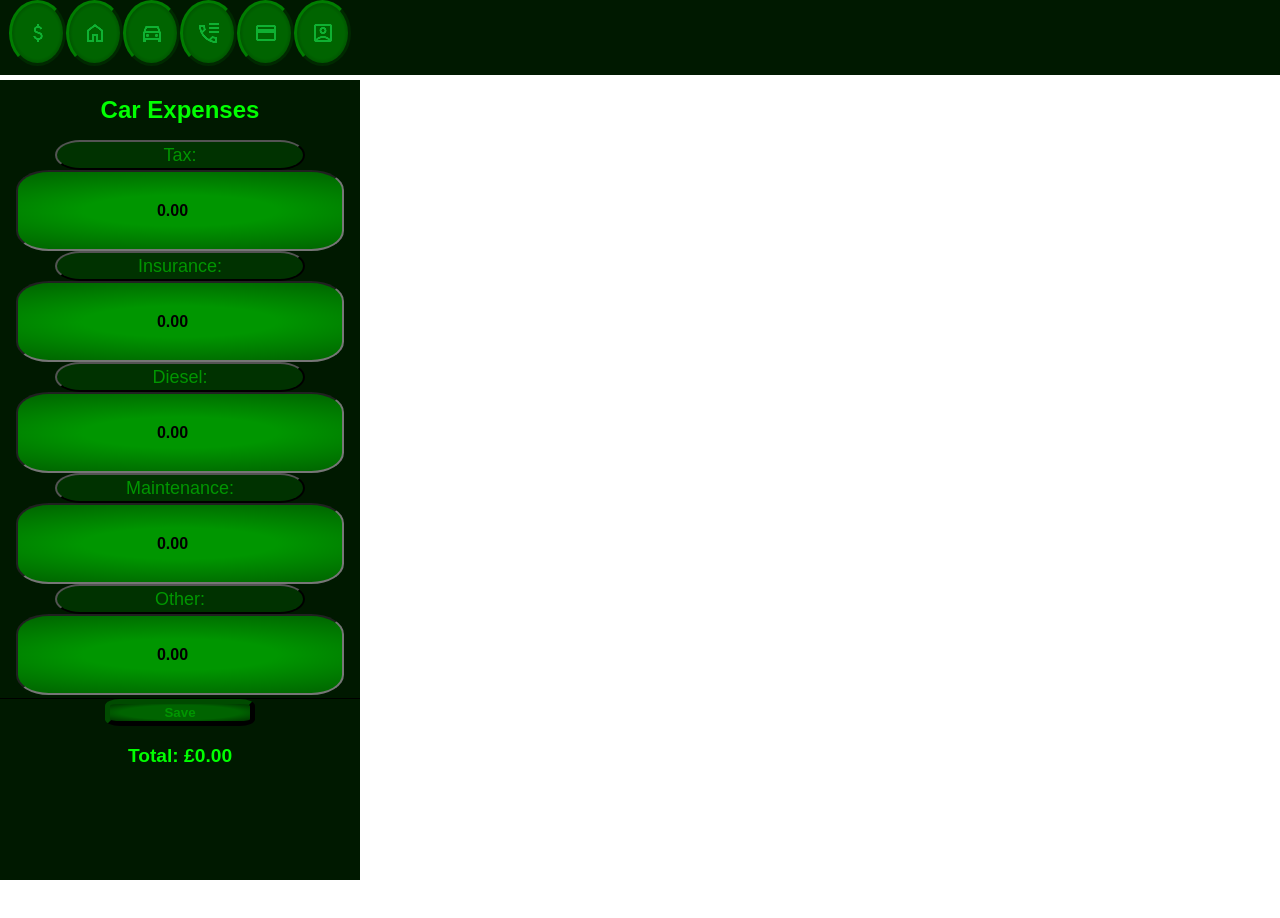
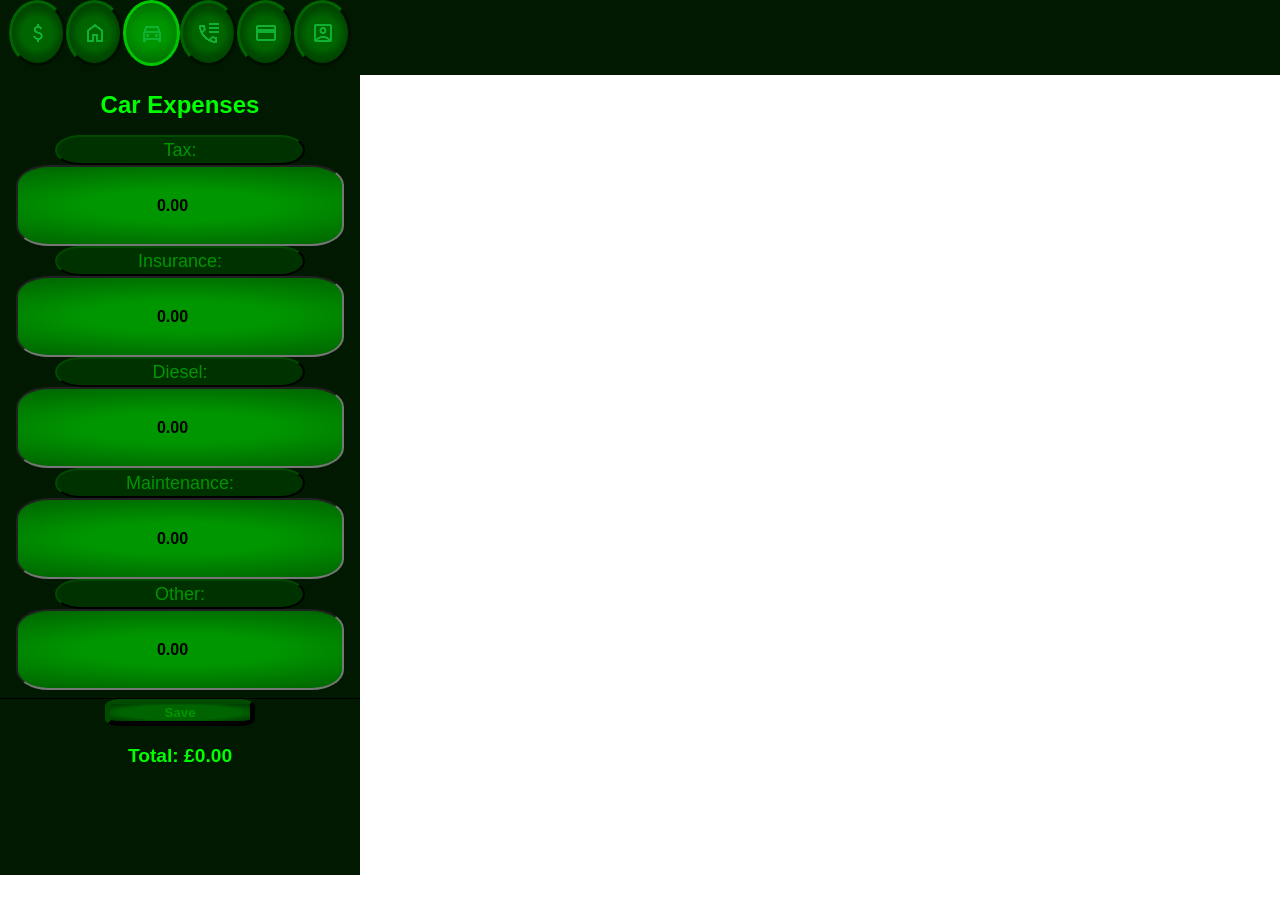
Before and after one commit to EddyUnavailable/financecalculator, a Next.js app: page /budget/car in a window 1280 px wide. Shown: the top 918 px of the page. Built offline with nearby package versions, Linux system fonts and the light colour scheme.

Commit message:
highlights

```diff
--- a/src/app/globals.css
+++ b/src/app/globals.css
@@ -34,6 +34,14 @@
   rgb(0, 75, 0),
   rgb(0, 50, 0)
 );
+
+
+--background-gre4: radial-gradient(
+  circle,
+  rgb(0, 100, 0) 40%,
+  rgb(0, 75, 0) 60%,
+  rgb(0, 50, 0)
+);
 }
 
 /* .my-element {
--- a/src/app/layout.js
+++ b/src/app/layout.js
@@ -1,25 +1,42 @@
+'use client';
+
 import Link from 'next/link';
+import { usePathname } from 'next/navigation';
 import './globals.css';
 import { BillProvider } from '@/context/BillContext';
 import styles from "@/styles/layout.module.css";
 
-export const metadata = {
-  title: 'Finance Calculator',
-  description: 'Tools to help you manage your money',
-};
+// export const metadata = {
+//   title: 'Finance Calculator',
+//   description: 'Tools to help you manage your money',
+// };
 
 export default function RootLayout({ children }) {
+  const pathname = usePathname();
+
+  const navItems = [
+    { href: '/budget/income', icon: 'attach_money.png', alt: 'Income' },
+    { href: '/budget/home', icon: 'home2.png', alt: 'Home' },
+    { href: '/budget/car', icon: 'directions_car.png', alt: 'Car' },
+    { href: '/budget/phone', icon: 'phone.png', alt: 'Phone' },
+    { href: '/budget/debt', icon: 'credit_card.png', alt: 'Debt' },
+    { href: '/budget/summary', icon: 'account_box.png', alt: 'Summary' },
+  ];
+
   return (
     <html lang="en">
       <body className={styles.body}>
         <nav className={styles.navBar}>
           <div className={styles.navContents}>
-            <Link href="/budget/income" className={styles.link}><img src="/attach_money.png" alt="Home" className={styles.icon} /></Link>
-            <Link href="/budget/home" className={styles.link}><img src="/home2.png" alt="Home" className={styles.icon} /></Link>
-            <Link href="/budget/car" className={styles.link}><img src="/directions_car.png" alt="Home" className={styles.icon} /></Link>
-            <Link href="/budget/phone" className={styles.link}><img src="/phone.png" alt="Home" className={styles.icon} /></Link>
-            <Link href="/budget/debt" className={styles.link}><img src="/credit_card.png" alt="Home" className={styles.icon} /></Link>
-            <Link href="/budget/summary" className={styles.link}><img src="/account_box.png" alt="Home" className={styles.icon} /></Link>
+            {navItems.map(({ href, icon, alt }) => (
+              <Link
+                key={href}
+                href={href}
+                className={`${styles.link} ${pathname === href ? styles.active : ''}`}
+              >
+                <img src={`/${icon}`} alt={alt} className={styles.icon} />
+              </Link>
+            ))}
           </div>
         </nav>
 
--- a/src/styles/layout.module.css
+++ b/src/styles/layout.module.css
@@ -31,7 +31,7 @@
     width: 100%;
     padding: 0%;
     margin: 0%;
-    margin-top: 80px;
+    margin-top: 75px;
     margin-bottom: 100px;
     padding-left: 10px;
     padding-right: 10px;
@@ -46,14 +46,18 @@
     width: 15%;
     max-width: 75px;
     aspect-ratio: 1 / 1;
-    background: var(--background-gre2);
-    border: 3px outset var(--green-4);
+    background: var(--background-gre4);
+    border: 3px outset var(--green-5);
     border-radius: 50%;
     display: flex;
     align-items: center;
     justify-content: center;
+    transition: background 0.3s;
 }
-
+.active {
+  background: var(--background-gre1); /* or your preferred highlight */
+  border: 3px solid var(--green-1);
+}
 .icon {
     filter: invert(88%) sepia(30%) saturate(5428%) hue-rotate(78deg) brightness(75%);
 }
--- a/src/styles/page.module.css
+++ b/src/styles/page.module.css
@@ -53,7 +53,7 @@
   width: 250px;
   height: 30px;
   border-radius: 10% / 50%;
-  border: 2px outset var(--green-9);
+  border: 2px outset var(--green-6);
 
 }
 .input {
@@ -106,10 +106,8 @@
 .sticky {
   position: fixed;
   bottom: 0;
-  background: var(--green-8); /* or another background for contrast */
+  background: var(--green-8);
   z-index: 10;
-  /* display: flex;
-  justify-content: space-between; */
   align-items: center;
   border-top: 1px solid var(--green-9);
   height: 101px;
```
